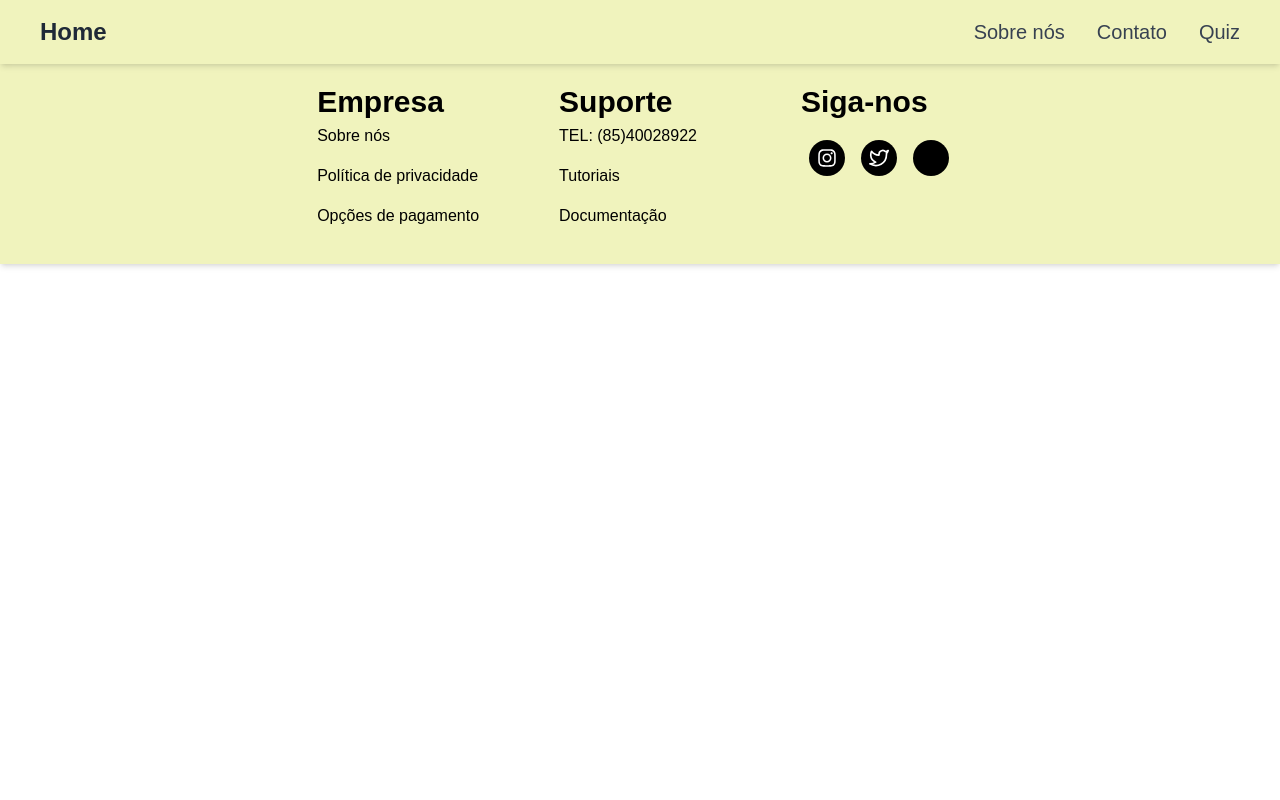
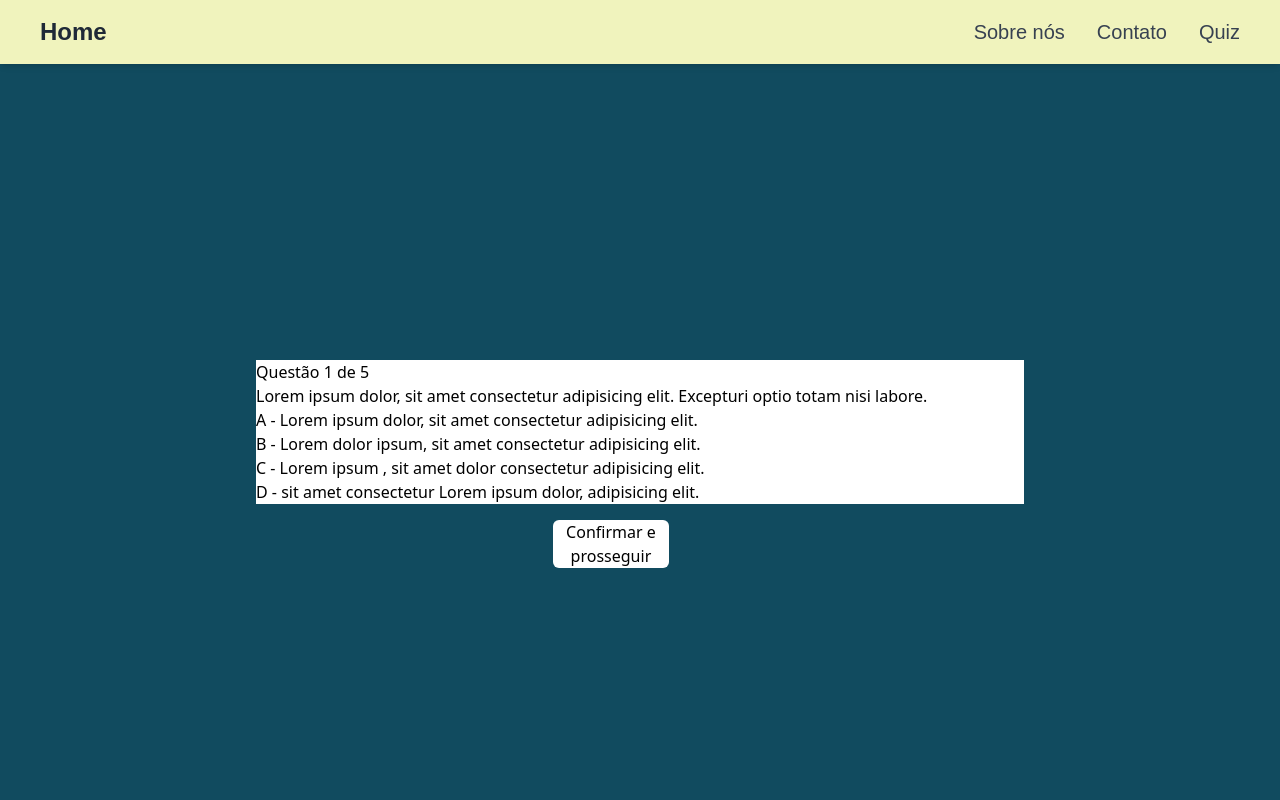
Before and after one commit to IgorPrGv/React_PS-GTi_2023.2, a React (Create React App) app: page /quiz in a window 1280 px wide. Shown: the top 800 px of the page. Built offline with nearby package versions, Linux system fonts and the light colour scheme; some icons are missing.

Commit message:
Estrutura do quiz bruto feito

```diff
--- /dev/null
+++ b/src/Components/Quiz/Answer.jsx
@@ -0,0 +1,14 @@
+function Answer(props){
+
+   return(
+      <>
+         <div className="flex inline-block bg gap-3">
+            <button value={props.letter} onClick={props.mouseClick}>
+               <span className="">{props.letter} - </span> {props.answer}
+            </button>
+         </div>
+      </>
+   )
+}
+
+export default Answer
--- /dev/null
+++ b/src/Components/Quiz/Options.jsx
@@ -0,0 +1,14 @@
+import Answer from "./Answer"
+
+function Options(props){
+   return(
+      <>
+         <Answer letter="A" answer={props.question.A} mouseClick={props.mouseClick} selected={props.currentAnswer === 'A'}/>
+         <Answer letter="B" answer={props.question.B} mouseClick={props.mouseClick} selected={props.currentAnswer === 'B'}/>
+         <Answer letter="C" answer={props.question.C} mouseClick={props.mouseClick} selected={props.currentAnswer === 'C'}/>
+         <Answer letter="D" answer={props.question.D} mouseClick={props.mouseClick} selected={props.currentAnswer === 'D'}/>
+      </>
+   )
+}
+
+export default Options
--- /dev/null
+++ b/src/Components/Quiz/Progress.jsx
@@ -0,0 +1,11 @@
+function Progress(props){
+   return(
+      <>
+         <h2>
+            Questão {props.current} de {props.total}
+         </h2>
+      </>
+   )
+}
+
+export default Progress
--- /dev/null
+++ b/src/Components/Quiz/Question.jsx
@@ -0,0 +1,9 @@
+function Question(props){
+   return(
+      <>
+         <h1>{props.question}</h1>
+      </>
+   )
+}
+
+export default Question
--- a/src/Pages/Quiz.jsx
+++ b/src/Pages/Quiz.jsx
@@ -1,8 +1,170 @@
+import { useState } from "react"
+import Progress from "../Components/Quiz/Progress"
+import Question from "../Components/Quiz/Question"
+import Options from "../Components/Quiz/Options"
+import {dataQuiz} from "../data/quizQuestions"
+
+
 function Quiz(){
-    return(
-        <>
-        </>
-    )
+
+    const [currentIndex, setCurrentIndex] = useState(0)
+    const [currentAnswer, setCurrentAnswer] = useState('')
+    const [answers, setAnswers] = useState([])
+    const [error, setError] = useState('')
+    const [showResults, setshowResults] = useState(false)
+
+    const question = dataQuiz[currentIndex]
+
+    /*Selected item*/
+    const mouseClick = e =>{
+        setCurrentAnswer(e.target.value) //It gets the string letter from the clicked option
+        setError('')
+    }
+
+    /*Please select an option*/
+    const renderError = ()=>{
+        if(!error){
+            return;
+        }
+        return <div className=" text-red-600">{error}</div>
+    }
+
+    /*Next button*/
+    const next = ()=>{
+        const answer = {id: question.id, answer: currentAnswer}
+
+        /*Confirm that one option was selected*/
+        if(!currentAnswer){
+            setError('Por favor, selecione uma opção')
+            return
+        }
+
+        /*Putting the answers together*/
+        answers.push(answer)
+        setAnswers(answers)
+        setCurrentAnswer('')
+
+        /*Verifying if there's still questions left*/
+        if(currentIndex + 1 < dataQuiz.length){
+            setCurrentIndex(currentIndex + 1)
+            return
+        }
+
+        setshowResults(true) //Ending the quiz
+    }
+
+    /*Calculating the results*/
+    const calcResults = ()=>{
+        let resultA = 0
+        let resultB = 0
+        let resultC = 0
+        let resultD = 0
+
+        answers.forEach(answer => {
+            switch(answer.answer){
+                case 'A':
+                    resultA +=1
+                    break;
+                case 'B':
+                    resultB +=1
+                    break;
+                case 'C':
+                    resultC +=1
+                    break;
+                case 'D':
+                    resultD +=1
+                    break;
+            }
+        })
+
+        const maxResult = Math.max(resultA, resultB, resultC, resultD);
+        if (maxResult === resultA) {
+            return 'A';
+        } else if (maxResult === resultB) {
+            return 'B';
+        } else if (maxResult === resultC) {
+            return 'C';
+        } else {
+            return 'D';
+        }
+    }
+    /*Displaying the results*/
+    const renderResultsData = ()=>{
+        const mainResult = calcResults()
+
+        if (mainResult === 'A'){
+            return(
+                <div className="bg-white w-fit flex flex-col justify-center items-center p-5">
+                    <h2>Vc escolheu mais a letra A, logo este é o melhor serviço para você:</h2>
+                    <h3>Instalação de placas solares na sua residência</h3>
+                </div>
+            )
+        } else if(mainResult === 'B'){
+            return(
+                <div className="bg-white w-fit flex flex-col justify-center items-center p-5">
+                    <h2>Vc escolheu mais a letra B, logo este é o melhor serviço para você:</h2>
+                    <h3>Construção de usinas eólicas conectadas diretamente à sua empresa</h3>
+                </div>
+            )
+        } else if(mainResult === 'C'){
+            return(
+                <div className="bg-white w-4/6 flex flex-col justify-center items-center gap-2 p-5">
+                    <h2>Vc escolheu mais a letra C, logo este é o melhor serviço para você:</h2>
+                    <h3>Desenvolvimento de um Sistema em tempo real para você melhor acompanhar o seu sistema renovável</h3>
+                </div>
+            )
+        } else if(mainResult === 'D'){
+            return(
+                <div className="bg-white w-fit flex flex-col justify-center items-center gap-2 p-5">
+                    <h2>Vc escolheu mais a letra D, logo este é o melhor serviço para você:</h2>
+                    <h3>Manutenção de componentes</h3>
+                </div>
+            )
+        }
+    }
+
+    /*Restart the quiz*/
+    const restart = ()=>{
+        setAnswers([])
+        setCurrentAnswer('')
+        setCurrentIndex(0)
+        setshowResults(false)
+    }
+
+    /*Presenting the results or the quiz*/
+    if(showResults){
+        return(
+            <>
+                <section className=" bg-fifth w-full min-h-screen flex flex-col items-center justify-center gap-4">
+                    <div className=" bg-white w-3/5 h-3/5 gap-2">
+                        <h2>Resultado</h2>
+                        {renderResultsData()}
+                    </div>
+                    <div>
+                        <button className="bg-white rounded-md w-4/6" onClick={restart}>Fazer novamente</button>
+                    </div>
+                </section>
+
+            </>
+        )
+    } else {
+        return(
+            <>
+                <section className=" bg-fifth w-full min-h-screen flex flex-col items-center justify-center gap-4">
+                    <div className=" bg-white w-3/5 h-3/5 gap-2">
+                        <Progress total="5" current={`${currentIndex + 1}`}/>
+                        <Question question={question.question}/>
+                        {renderError()}
+                        <Options question={question}  currentAnswer={currentAnswer} mouseClick={mouseClick}/>
+                    </div>
+                    <div>
+                        <button className="bg-white rounded-md w-4/6" onClick={next}>Confirmar e prosseguir</button>
+                    </div>
+                </section>
+            </>
+        )
+    }
+
 }
 
 export default Quiz
--- /dev/null
+++ b/src/data/quizQuestions.js
@@ -0,0 +1,42 @@
+export const dataQuiz = [
+    {
+        id: "1",
+        question: "Lorem ipsum dolor, sit amet consectetur adipisicing elit. Excepturi optio totam nisi labore.",
+        A: "Lorem ipsum dolor, sit amet consectetur adipisicing elit.",
+        B: "Lorem  dolor ipsum, sit amet consectetur adipisicing elit.",
+        C: "Lorem ipsum , sit amet  dolor consectetur adipisicing elit.",
+        D: "sit amet consectetur Lorem ipsum dolor, adipisicing elit.",
+    },
+    {
+        id: "2",
+        question: " Excepturi optio totam nisi labore. Lorem ipsum dolor, sit amet consectetur adipisicing elit.",
+        A: "sit amet consectetur adipisicing elit. Lorem ipsum dolor,",
+        B: "ipsum Lorem dolor, sit amet consectetur adipisicing elit.",
+        C: "Lorem ipsum dolor, sit amet consectetur elit adipisicing.",
+        D: "Lorem ipsum dolor, adipisicing elit. sit amet consectetur",
+    },
+    {
+        id: "3",
+        question: "Lorem ipsum dolor,  Excepturi optio totam nisi labore. sit amet consectetur adipisicing elit.",
+        A: "Lorem ipsum dolor, sit amet consectetur adipisicing elit.",
+        B: "Lorem ipsum dolor, sit amet consectetur adipisicing elit.",
+        C: "Lorem ipsum dolor, sit amet consectetur adipisicing elit.",
+        D: "Lorem ipsum dolor, sit amet consectetur adipisicing elit.",
+    },
+    {
+        id: "4",
+        question: "sit amet consectetur adipisicing elit. Lorem ipsum dolor, Excepturi optio totam nisi labore. ",
+        A: "Lorem ipsum dolor, sit amet consectetur adipisicing elit.",
+        B: "Lorem ipsum dolor, sit amet consectetur adipisicing elit.",
+        C: "Lorem ipsum dolor, sit amet consectetur adipisicing elit.",
+        D: "Lorem ipsum dolor, sit amet consectetur adipisicing elit.",
+    },
+    {
+        id: "5",
+        question: " Excepturi optio totam nisi Lorem ipsum dolor, labore. sit amet consectetur adipisicing elit.",
+        A: "Lorem ipsum dolor, sit amet consectetur adipisicing elit.",
+        B: "Lorem ipsum dolor, sit amet consectetur adipisicing elit.",
+        C: "Lorem ipsum dolor, sit amet consectetur adipisicing elit.",
+        D: "Lorem ipsum dolor, sit amet consectetur adipisicing elit.",
+    }
+]
```
